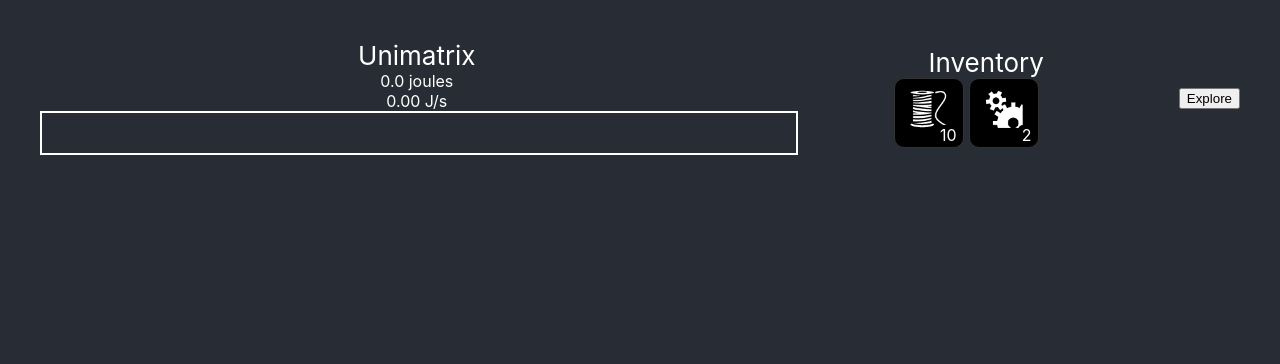
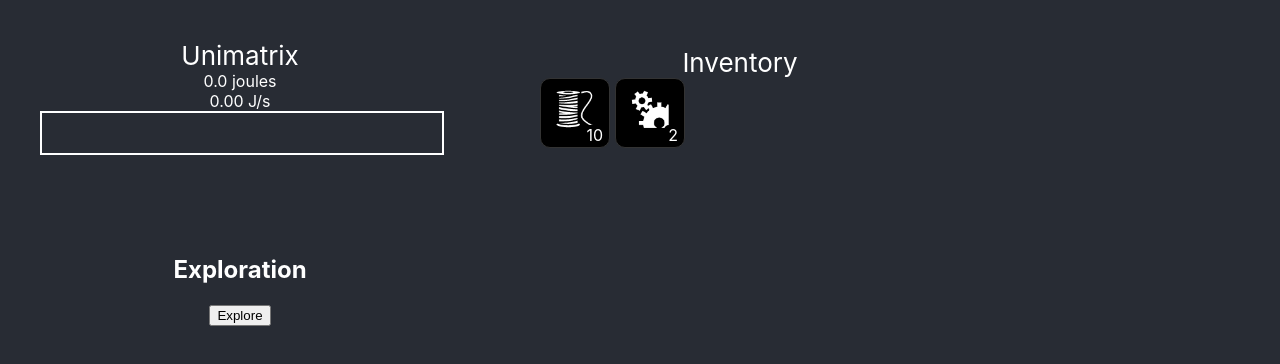
Before and after one commit to Rybadour/surviving-the-rapture, a React (Create React App) app: page / in a window 1280 px wide. Shown: the top 364 px of the page. Built offline with nearby package versions, Linux system fonts and the light colour scheme.

Commit message:
Some css tweaks

```diff
--- a/src/App.css
+++ b/src/App.css
@@ -15,7 +15,12 @@ body, html {
   display: flex;
   align-items: center;
   justify-content: flex-start;
+  flex-wrap: wrap;
   width: 100%;
   margin: auto;
   grid-gap: 100px;
 }
+
+.App > * {
+  width: 400px;
+}
--- a/src/components/exploration/exploration.css
+++ b/src/components/exploration/exploration.css
@@ -1,3 +1,7 @@
+h2 {
+  margin-top: 0;
+}
+
 .progress {
   width: 100%;
   height: 40px;
--- a/src/components/exploration/exploration.tsx
+++ b/src/components/exploration/exploration.tsx
@@ -15,6 +15,7 @@ export function Exploration() {
   }, [exploration, inventory]);
 
   return <div className="exploration">
+    <h2>Exploration</h2>
     {(exploration.isExploring ?
       <>
         <p>Exploring!</p>
--- a/src/components/inventory/inventory.css
+++ b/src/components/inventory/inventory.css
@@ -1,6 +1,6 @@
 .inventory-grid {
-  display: grid;
-  grid-template-columns: 1fr 1fr 1fr 1fr;
+  display: flex;
+  flex-wrap: wrap;
   grid-gap: 5px 5px;
 }
 
--- a/src/components/unimatrix/unimatrix.css
+++ b/src/components/unimatrix/unimatrix.css
@@ -5,7 +5,6 @@
 }
 
 .unimatrix {
-    width: 100%;
 }
 
 .charge {
--- a/src/contexts/unimatrix.tsx
+++ b/src/contexts/unimatrix.tsx
@@ -43,6 +43,9 @@ export function UnimatrixProvider(props: Record<string, any>) {
       }
     } else if (charge > 0) {
       charge -= delta * chargeDecay;
+      if (charge < 0) {
+        charge = 0;
+      }
     }
 
     // Energy
@@ -50,7 +53,9 @@ export function UnimatrixProvider(props: Record<string, any>) {
       energy += delta * charge;
     }
 
-    setStats({charge, energy});
+    if (charge != stats.charge || energy != stats.energy) {
+      setStats({charge, energy});
+    }
   }
 
   function startCharge() {
```
